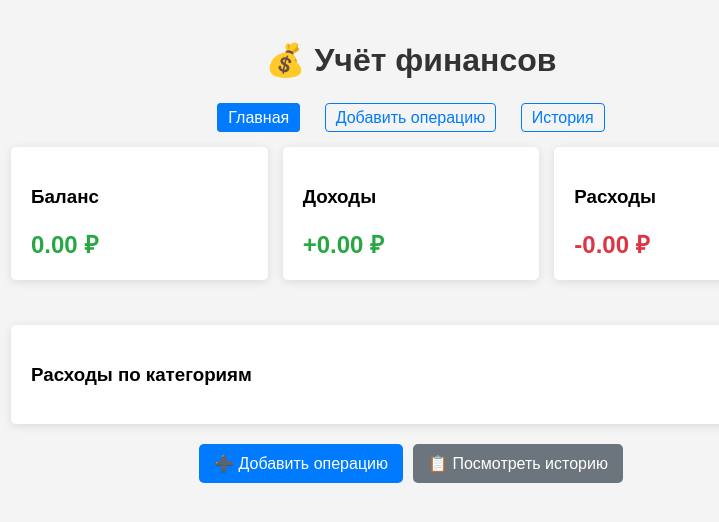
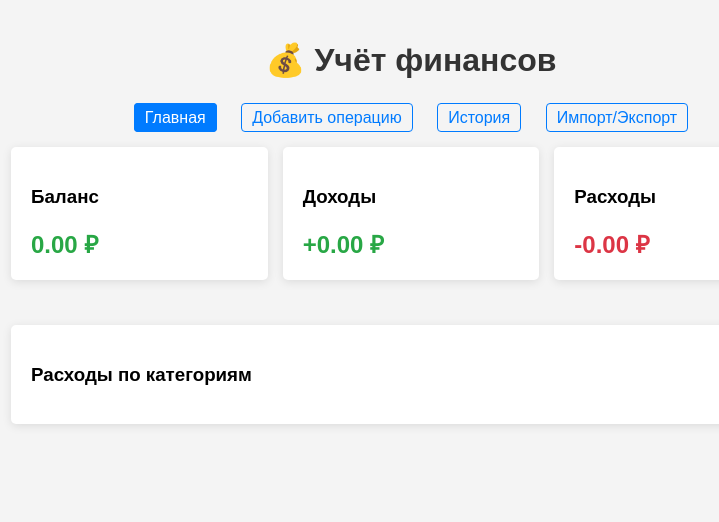
Before and after one commit to ounceseighteen/Finance-analiticcc, a Flask app: page / in a window 1280 px wide. Shown: the top 522 px of the page, without its empty margins (229-948 px from the left). Run offline with Flask 3, Linux system fonts and the light colour scheme; data that the repository does not hold is empty.

Commit message:
Update index.html

```diff
--- a/templates/index.html
+++ b/templates/index.html
@@ -15,6 +15,7 @@
             <a href="{{ url_for('index') }}" class="active">Главная</a>
             <a href="{{ url_for('add_transaction') }}">Добавить операцию</a>
             <a href="{{ url_for('history') }}">История</a>
+            <a href="{{ url_for('import_export') }}">Импорт/Экспорт</a>
         </div>
 
         <!-- Карточки баланса -->
@@ -52,16 +53,6 @@
                 {% endfor %}
             </div>
         </div>
-
-        <!-- Быстрые действия -->
-        <div class="quick-actions">
-            <a href="{{ url_for('add_transaction') }}" class="btn-primary">
-                ➕ Добавить операцию
-            </a>
-            <a href="{{ url_for('history') }}" class="btn-secondary">
-                📋 Посмотреть историю
-            </a>
-        </div>
     </div>
 </body>
 </html>
```
